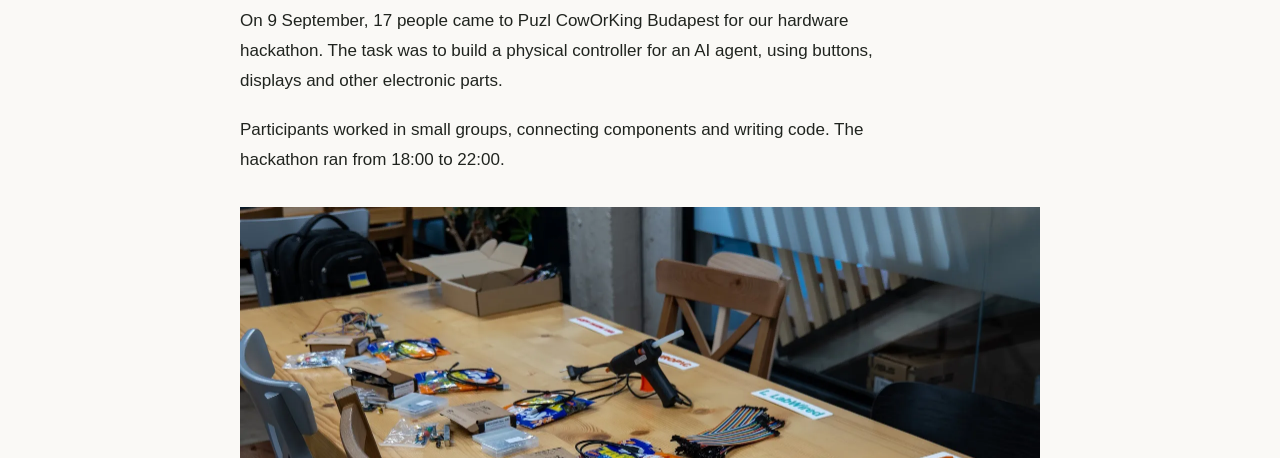
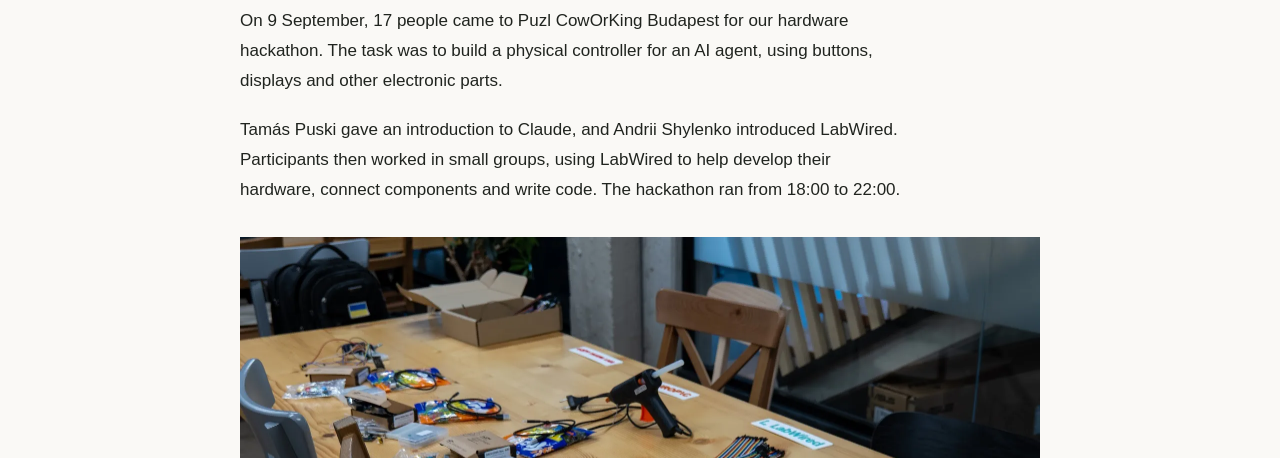
Before and after one commit to w1ne/bhw, an Astro site: page /news/agent-control-deck-hackathon in a window 1280 px wide. Shown: the part 342-800 px from the top of the page. Built offline with nearby package versions, Linux system fonts and the light colour scheme; Astro itself is replaced by a stand-in of ours.

Commit message:
Clarify Claude and LabWired introductions and participant tooling

```diff
--- a/src/content/news/agent-control-deck-hackathon.md
+++ b/src/content/news/agent-control-deck-hackathon.md
@@ -10,7 +10,7 @@ badgeHu: Hardware hackathon
 
 On 9 September, 17 people came to Puzl CowOrKing Budapest for our hardware hackathon. The task was to build a physical controller for an AI agent, using buttons, displays and other electronic parts.
 
-Participants worked in small groups, connecting components and writing code. The hackathon ran from 18:00 to 22:00.
+Tamás Puski gave an introduction to Claude, and Andrii Shylenko introduced LabWired. Participants then worked in small groups, using LabWired to help develop their hardware, connect components and write code. The hackathon ran from 18:00 to 22:00.
 
 <figure>
 <img src="/images/agent-deck-2026-09-09/04.webp" alt="Hardware boards, components and cables laid out on the parts table" width="1600" height="1067" />
```
